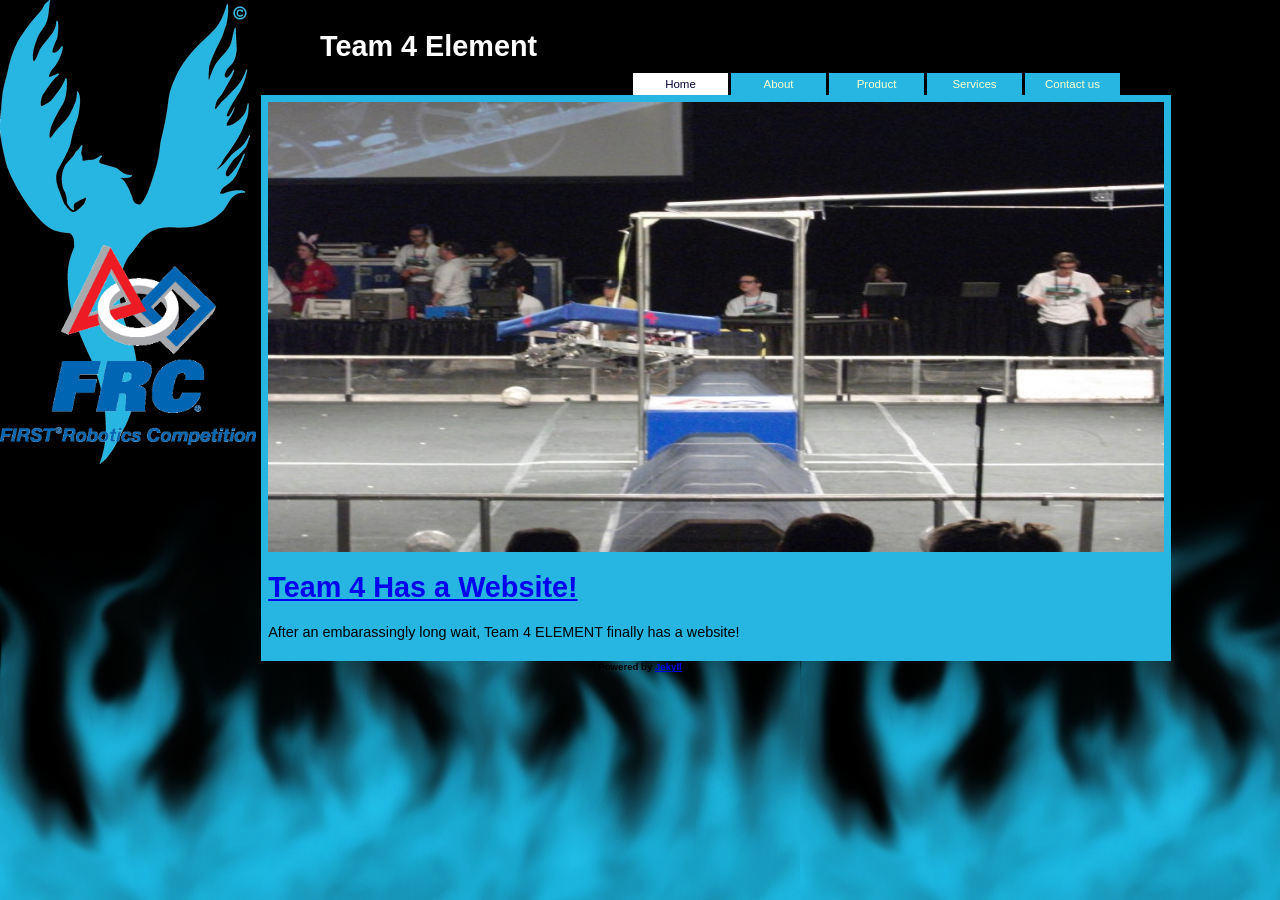
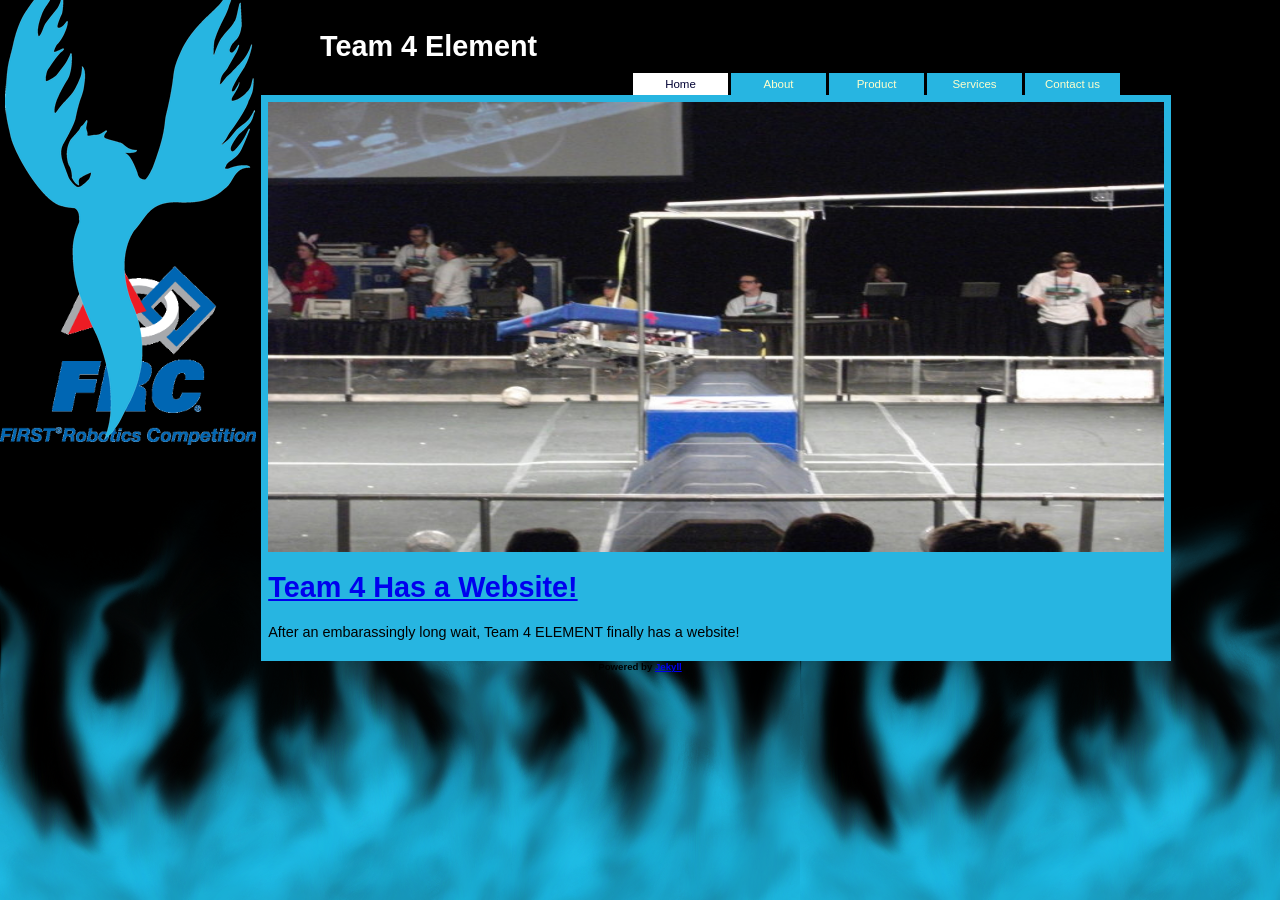
Before and after one commit to Apple101Review/team4history, a Jekyll site: the page built from index.html, in a window 1280 px wide. Built offline with Jekyll 4.4.1, drawn with Linux system fonts in a browser that asks for light colours.

Commit message:
Fixes links, but break formatting
position: relative seems to be the culprit

```diff
--- a/_layouts/default.html
+++ b/_layouts/default.html
@@ -8,9 +8,7 @@
 		<title>{{ page.title }}</title>
 	</head>
 	<body>
-		<div id="picheader">
-			<img src="images/team4resize.png" id="team4logo"/>
-		</div>
+		<img src="images/team4resize.png" id="team4logo"/>
 		<div id="header">
 			<h1>Team 4 Element</h1>
 			<div id="menu">
--- a/style.css
+++ b/style.css
@@ -12,12 +12,11 @@
 	text-align: center;
 	color: rgb(39,181,225);
 }*/
-div#header{width:100%;overflow:hidden; no-repeat;
-	float: right; height: 350; }
+div#header{width:100%;overflow:hidden; float: right;}
 div#header h1,div#menu{width:75%;margin:0 auto;text-align:left}
-div#header h1{padding: 30px 0 10px;color: #FFF; float:right; position:relative; z-index: 1000;}
+div#header h1{padding: 30px 0 10px;color: #FFF; float:right;}
 
-ul#nav,ul#nav li{list-style-type:none;margin:0;padding:0}
+ul#nav,ul#nav li{list-style-type:none;margin:0;padding:0;}
 ul#nav{float:right;font-size: 80%}
 ul#nav li{float:left;margin-left: 3px;text-align: center}
 ul#nav a{float:left;width: 95px;padding: 5px 0;background: rgb(39,181,225);text-decoration:none;color: #FFC}
@@ -33,8 +32,6 @@
 
 div#wrapper {
 	text-align: center;
-	position:relative;
-	z-index: 1001;
 }
 
 .fadein { position:relative; width: 100%; height: 450px; text-align: center;}
@@ -55,13 +52,12 @@
 	width: 20%;
 	margin-right:5px;
 	margin-top: 150px;
-	position:relative;
-	z-index: 1000;
 }
 
 #team4logo {
-	z-index: 1;
 	position: absolute;
+	top: -25px;
+	left: 5px;
 }
 
 #frclogo {
```
